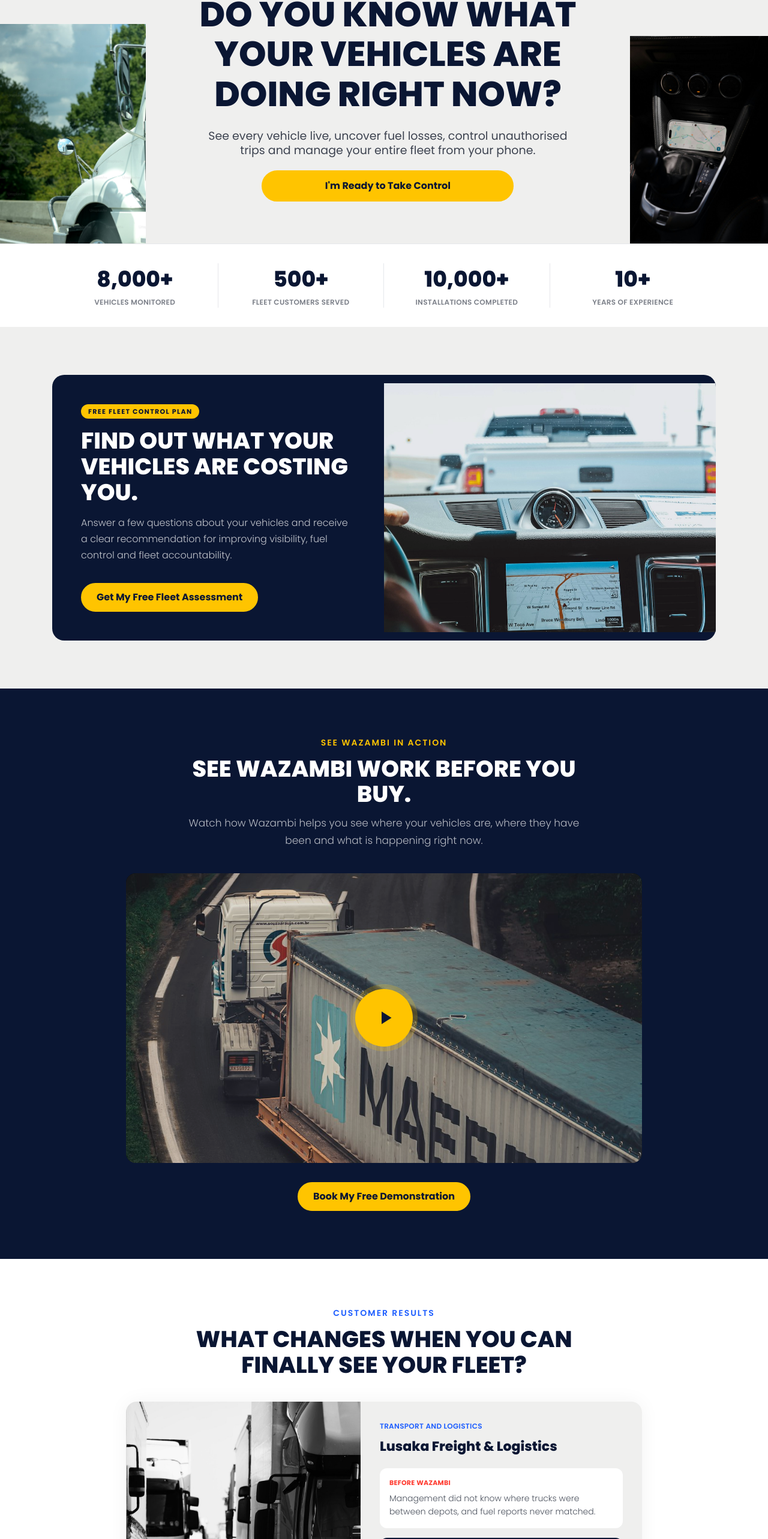
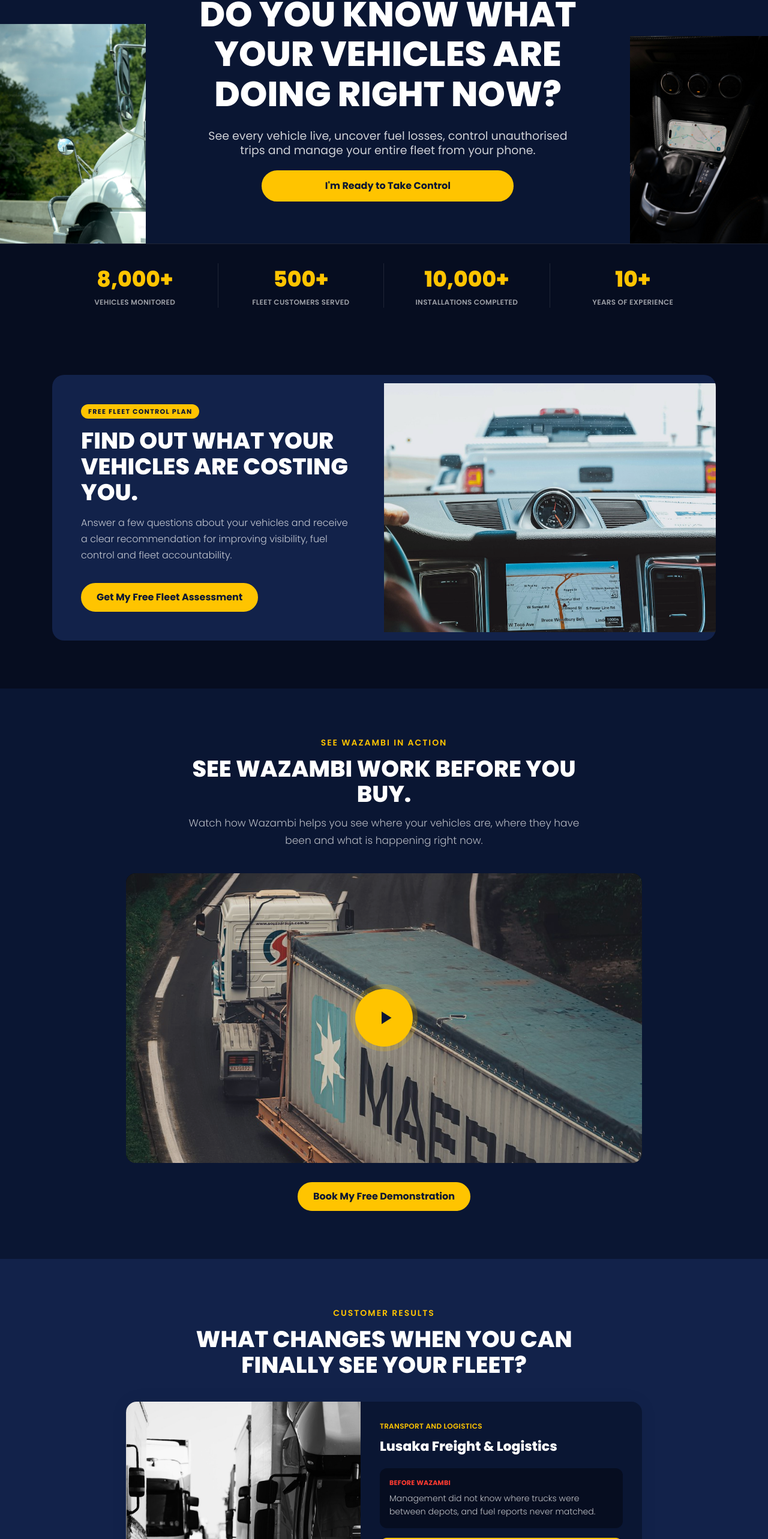
Before and after one commit to Maittis/wazambi-web, a Next.js app: page / in a window 1280 px wide. Shown: the part 198-2764 px from the top of the page at 60% size. Built offline with nearby package versions, Linux system fonts and the light colour scheme; no server answers.

Commit message:
Navy identity theme sweep: homepage sections + FaqAccordion dark variant

```diff
--- a/app/(site)/page.tsx
+++ b/app/(site)/page.tsx
@@ -38,7 +38,7 @@ export default function HomePage() {
 
 function Hero() {
   return (
-    <section className="bg-paper">
+    <section className="bg-navy">
       <div className="w-full pl-0 pr-0 md:flex md:flex-row md:items-end md:justify-between">
         <div className="hidden w-full md:block md:w-[19%]">
           <Reveal direction="left">
@@ -56,10 +56,10 @@ function Hero() {
         <div className="w-full px-[15px] pt-[40px] pb-[20px] md:w-[62%] md:self-center md:p-[70px]">
           <Reveal direction="down">
             <div className="mx-auto flex max-w-[810px] flex-col gap-6">
-              <h1 className="headline text-center text-[34px] sm:text-[44px] md:text-[40px] lg:text-[50px] xl:text-[58px] 2xl:text-[66px]">
+              <h1 className="headline text-center text-white text-[34px] sm:text-[44px] md:text-[40px] lg:text-[50px] xl:text-[58px] 2xl:text-[66px]">
                 {hero.headline}
               </h1>
-              <h2 className="mx-auto text-center text-[18px] font-normal leading-[1.3] text-ink/80 md:max-w-[600px] md:text-[19px]">
+              <h2 className="mx-auto text-center text-[18px] font-normal leading-[1.3] text-white/80 md:max-w-[600px] md:text-[19px]">
                 {hero.subline}
               </h2>
             </div>
@@ -114,15 +114,15 @@ function Stats() {
   const c = useContent();
   const active = c.stats ?? stats;
   return (
-    <section className="border-t border-navy/10 py-6 md:py-8" aria-label="Wazambi results">
+    <section className="border-t border-white/10 bg-navy-dark py-6 md:py-8" aria-label="Wazambi results">
       <div className="container-wz">
         <div className="grid grid-cols-2 gap-x-4 gap-y-5 md:grid-cols-4 md:gap-0">
           {active.map((stat, i) => (
-            <Reveal key={stat.label} delay={i * 60} className="text-center md:border-r md:last:border-r-0 md:px-4">
-              <p className="font-poppins text-[28px] font-extrabold text-navy md:text-[36px]">
+            <Reveal key={stat.label} delay={i * 60} className="text-center md:border-r md:border-white/10 md:last:border-r-0 md:px-4">
+              <p className="font-poppins text-[28px] font-extrabold text-gold md:text-[36px]">
                 {stat.value}
               </p>
-              <p className="mt-0.5 text-[11px] font-semibold uppercase tracking-wide text-ink/55 md:text-[12px]">
+              <p className="mt-0.5 text-[11px] font-semibold uppercase tracking-wide text-white/60 md:text-[12px]">
                 {stat.label}
               </p>
             </Reveal>
@@ -139,9 +139,9 @@ function Stats() {
 
 function Offer() {
   return (
-    <section className="bg-paper py-14 md:py-20">
+    <section className="bg-navy-dark py-14 md:py-20">
       <div className="container-wz">
-        <div className="overflow-hidden rounded-[20px] bg-navy">
+        <div className="overflow-hidden rounded-[20px] bg-navy-light">
           <div className="grid items-center md:grid-cols-[1fr_1fr]">
             <div className="p-7 md:p-12">
               <span className="inline-block rounded-full bg-gold px-3 py-1 text-[11px] font-bold uppercase tracking-[0.12em] text-navy">
@@ -158,7 +158,7 @@ function Offer() {
                 Get My Free Fleet Assessment
               </Link>
             </div>
-            <div className="relative hidden bg-navy-light md:block">
+            <div className="relative hidden md:block">
               <img
                 src="/images/solutions/gps.jpg"
                 alt="Wazambi GPS live tracking platform"
@@ -232,16 +232,16 @@ function Demo() {
 
 function CustomerResult() {
   return (
-    <section className="bg-white py-14 md:py-20">
+    <section className="bg-navy-light py-14 md:py-20">
       <div className="container-wz">
         <div className="mx-auto max-w-[680px] text-center">
-          <p className="eyebrow">Customer Results</p>
-          <h2 className="mt-3 headline text-[28px] leading-[1.12] md:text-[38px]">
+          <p className="eyebrow text-gold">Customer Results</p>
+          <h2 className="mt-3 headline text-[28px] leading-[1.12] text-white md:text-[38px]">
             What Changes When You Can Finally See Your Fleet?
           </h2>
         </div>
         <Reveal className="mt-10 mx-auto max-w-[860px]">
-          <article className="overflow-hidden rounded-[18px] bg-paper shadow-card">
+          <article className="overflow-hidden rounded-[18px] bg-navy shadow-card">
             <div className="grid md:grid-cols-[1fr_1.2fr]">
               <div className="relative">
                 <img
@@ -252,31 +252,31 @@ function CustomerResult() {
                 />
               </div>
               <div className="p-6 md:p-8">
-                <p className="text-[12px] font-semibold uppercase tracking-wide text-electric-blue">
+                <p className="text-[12px] font-semibold uppercase tracking-wide text-gold">
                   {results[0].industry}
                 </p>
-                <h3 className="mt-2 text-[20px] font-extrabold text-navy md:text-[22px]">
+                <h3 className="mt-2 text-[20px] font-extrabold text-white md:text-[22px]">
                   {results[0].company}
                 </h3>
                 <div className="mt-5 space-y-4">
-                  <div className="rounded-xl bg-white p-4">
+                  <div className="rounded-xl bg-navy-dark p-4">
                     <p className="text-[11px] font-bold uppercase tracking-wide text-alert">
                       Before Wazambi
                     </p>
-                    <p className="mt-1.5 text-[14px] font-light leading-[1.6] text-ink/75">
+                    <p className="mt-1.5 text-[14px] font-light leading-[1.6] text-white/75">
                       {results[0].problem}
                     </p>
                   </div>
-                  <div className="rounded-xl bg-navy p-4 text-white">
-                    <p className="text-[11px] font-bold uppercase tracking-wide text-gold">
+                  <div className="rounded-xl bg-gold p-4 text-navy">
+                    <p className="text-[11px] font-bold uppercase tracking-wide text-navy/70">
                       After Wazambi
                     </p>
-                    <p className="mt-1.5 text-[14px] font-light leading-[1.6] text-white/85">
+                    <p className="mt-1.5 text-[14px] font-light leading-[1.6] text-navy/90">
                       {results[0].result}
                     </p>
                   </div>
                 </div>
-                <Link href="/customer-results" className="btn-outline mt-6 w-full text-center">
+                <Link href="/customer-results" className="btn-outline mt-6 w-full border-white/40 text-white hover:bg-white hover:text-navy">
                   See Customer Results
                 </Link>
               </div>
@@ -294,25 +294,25 @@ function CustomerResult() {
 
 function HowItWorks() {
   return (
-    <section className="bg-paper py-14 md:py-20">
+    <section className="bg-navy py-14 md:py-20">
       <div className="container-wz">
         <div className="mx-auto max-w-[680px] text-center">
-          <p className="eyebrow">How It Works</p>
-          <h2 className="mt-3 headline text-[28px] leading-[1.12] md:text-[38px]">
+          <p className="eyebrow text-gold">How It Works</p>
+          <h2 className="mt-3 headline text-[28px] leading-[1.12] text-white md:text-[38px]">
             From Your First Call to Complete Vehicle Visibility.
           </h2>
         </div>
         <div className="mt-12 grid gap-5 md:grid-cols-4">
           {howItWorks.map((step, i) => (
             <Reveal key={step.title} delay={i * 80}>
-              <div className="rounded-[14px] bg-white p-5 shadow-card md:h-full">
+              <div className="rounded-[14px] bg-navy-light p-5 shadow-card md:h-full">
                 <span className="flex h-10 w-10 items-center justify-center rounded-full bg-electric-blue text-[15px] font-black text-white">
                   {i + 1}
                 </span>
-                <h4 className="mt-4 text-[15px] font-extrabold uppercase leading-tight text-navy">
+                <h4 className="mt-4 text-[15px] font-extrabold uppercase leading-tight text-white">
                   {step.title}
                 </h4>
-                <p className="mt-2 text-[13px] font-light leading-[1.6] text-ink/65">
+                <p className="mt-2 text-[13px] font-light leading-[1.6] text-white/70">
                   {step.text}
                 </p>
               </div>
@@ -320,7 +320,7 @@ function HowItWorks() {
           ))}
         </div>
         <Reveal className="mt-8 text-center">
-          <p className="text-[14px] font-light text-ink/60">
+          <p className="text-[14px] font-light text-white/60">
             Continued support is available after installation.
           </p>
           <Link href="/fleet-assessment" className="btn-primary mt-5 inline-block">
@@ -340,16 +340,16 @@ function FaqSection() {
   const c = useContent();
   const activeFaqs = c.faqs ?? faqs;
   return (
-    <section id="faq" className="bg-white py-14 md:py-20">
+    <section id="faq" className="bg-navy-light py-14 md:py-20">
       <div className="container-wz">
         <div className="mx-auto max-w-[680px] text-center">
-          <p className="eyebrow">Questions</p>
-          <h2 className="mt-3 headline text-[28px] leading-[1.12] md:text-[38px]">
+          <p className="eyebrow text-gold">Questions</p>
+          <h2 className="mt-3 headline text-[28px] leading-[1.12] text-white md:text-[38px]">
             Frequently Asked Questions.
           </h2>
         </div>
         <div className="mt-10">
-          <FaqAccordion items={activeFaqs} section="homepage-faq" />
+          <FaqAccordion items={activeFaqs} section="homepage-faq" tone="dark" />
         </div>
       </div>
     </section>
@@ -362,17 +362,17 @@ function FaqSection() {
 
 function About() {
   return (
-    <section id="about" className="bg-paper py-14 md:py-24">
+    <section id="about" className="bg-navy py-14 md:py-24">
       <div className="container-wz">
         <div className="mx-auto max-w-[680px] text-center">
-          <p className="eyebrow">Our Company</p>
-          <h2 className="mt-3 headline text-[28px] leading-[1.12] md:text-[38px]">
+          <p className="eyebrow text-gold">Our Company</p>
+          <h2 className="mt-3 headline text-[28px] leading-[1.12] text-white md:text-[38px]">
             About Wazambi.
           </h2>
         </div>
         <div className="mt-12 grid items-start gap-10 md:grid-cols-[1fr_1.3fr]">
           <Reveal direction="left">
-            <div className="relative mx-auto w-full max-w-[460px] overflow-hidden rounded-[18px] bg-navy">
+            <div className="relative mx-auto w-full max-w-[460px] overflow-hidden rounded-[18px] bg-navy-light">
               <img
                 src="/images/about/team.jpg"
                 alt="The Wazambi GPS team"
@@ -382,7 +382,7 @@ function About() {
             </div>
           </Reveal>
           <Reveal direction="right">
-            <div className="space-y-4 text-[15px] font-light leading-[1.8] text-ink/80 md:text-[16px]">
+            <div className="space-y-4 text-[15px] font-light leading-[1.8] text-white/80 md:text-[16px]">
               <p>
                 Wazambi GPS was built to help vehicle owners and businesses stop depending on
                 phone calls, driver explanations and guesswork. We give customers the visibility
@@ -411,11 +411,11 @@ function About() {
 
 function Opportunities() {
   return (
-    <section className="bg-white py-14 md:py-20">
+    <section className="bg-navy-light py-14 md:py-20">
       <div className="container-wz">
         <div className="mx-auto max-w-[680px] text-center">
-          <p className="eyebrow">Opportunities</p>
-          <h2 className="mt-3 headline text-[28px] leading-[1.12] md:text-[38px]">
+          <p className="eyebrow text-gold">Opportunities</p>
+          <h2 className="mt-3 headline text-[28px] leading-[1.12] text-white md:text-[38px]">
             Grow With Wazambi.
           </h2>
         </div>
@@ -435,11 +435,11 @@ function Opportunities() {
             </div>
           </Reveal>
           <Reveal>
-            <div className="flex h-full flex-col rounded-[18px] bg-paper p-6 md:p-8">
-              <h3 className="text-[20px] font-extrabold uppercase text-electric-blue">
+            <div className="flex h-full flex-col rounded-[18px] bg-electric-blue p-6 text-white md:p-8">
+              <h3 className="text-[20px] font-extrabold uppercase text-white">
                 Create Content for Wazambi
               </h3>
-              <p className="mt-3 flex-1 text-[14px] font-light leading-[1.7] text-ink/70">
+              <p className="mt-3 flex-1 text-[14px] font-light leading-[1.7] text-white/90">
                 Create TikTok, Instagram and Facebook videos about Wazambi GPS and earn
                 according to the approved performance of your content.
               </p>
@@ -460,7 +460,7 @@ function Opportunities() {
 
 function FinalCta() {
   return (
-    <section className="bg-navy py-14 md:py-24">
+    <section className="bg-navy-dark py-14 md:py-24">
       <div className="container-wz text-center">
         <Reveal>
           <h2 className="headline text-[30px] leading-[1.12] text-white md:text-[44px]">
```
Also changed, not shown: components/FaqAccordion.tsx (+10 -3 lines).
